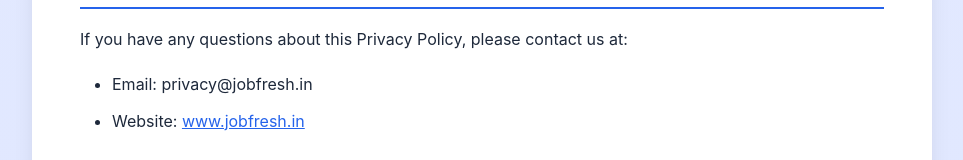
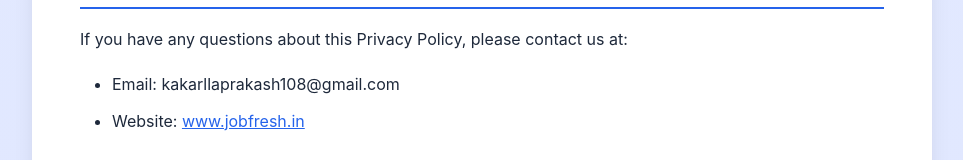
Before and after one commit to Prakashkakarlla/frontend1, a React (Vite) app: page /privacy-policy in a window 1280 px wide. Shown: the part 4417-4577 px from the top of the page, without its empty margins (158-1121 px from the left). Built offline with nearby package versions, Linux system fonts and the light colour scheme.

Commit message:
Update privacy policy contact email

```diff
--- a/src/pages/PrivacyPolicy.jsx
+++ b/src/pages/PrivacyPolicy.jsx
@@ -190,7 +190,7 @@
                     <h2>15. Contact Us</h2>
                     <p>If you have any questions about this Privacy Policy, please contact us at:</p>
                     <ul>
-                        <li>Email: privacy@jobfresh.in</li>
+                        <li>Email: kakarllaprakash108@gmail.com</li>
                         <li>Website: <a href="https://www.jobfresh.in">www.jobfresh.in</a></li>
                     </ul>
                 </section>
```
